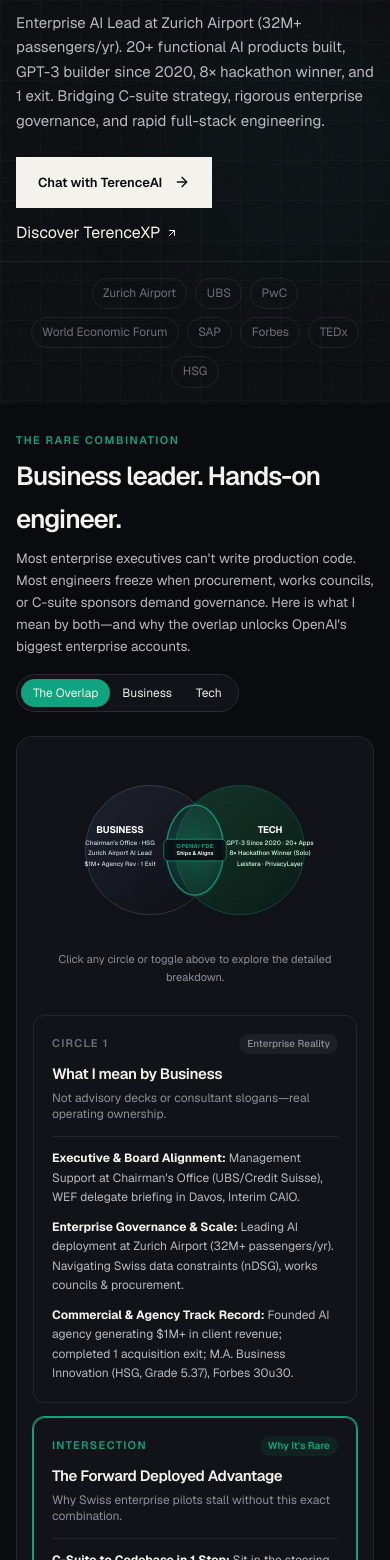
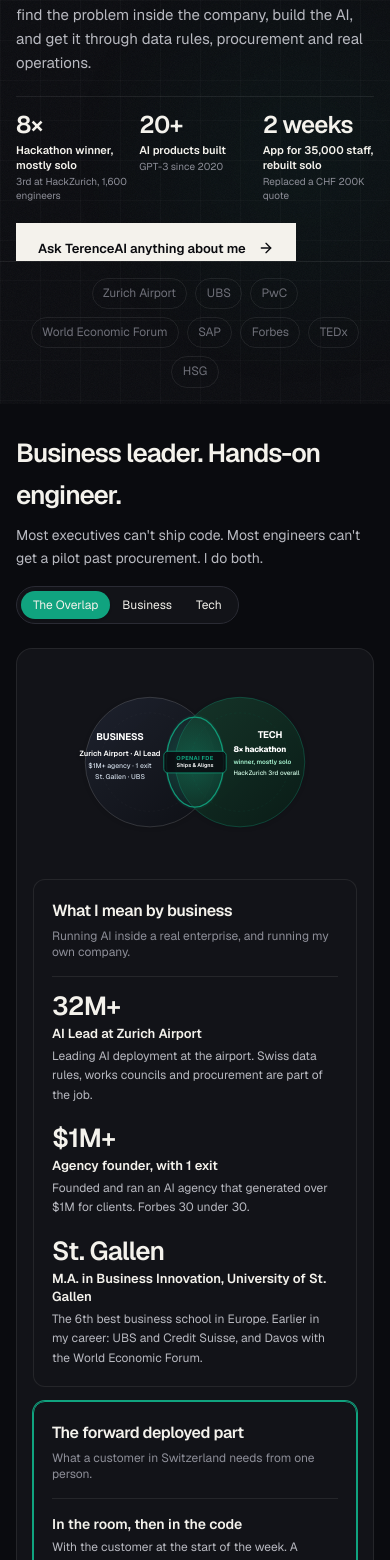
Before and after one commit to terencela/applications, a Next.js app: page /openai in a window 390 px wide. Shown: the part 440-2000 px from the top of the page. Built offline with nearby package versions, Linux system fonts and the light colour scheme.

Commit message:
fix(openai): remove inflated UBS and grade claims, put 8x solo hackathon wins on first screen

```diff
--- a/app/components/openai/OpenAIApplicationPage.tsx
+++ b/app/components/openai/OpenAIApplicationPage.tsx
@@ -34,7 +34,7 @@
         <input
           type="text"
           name="terenceai-ask"
-          placeholder="Ask TerenceAI anything"
+          placeholder="Ask TerenceAI: why should OpenAI hire me?"
           autoComplete="off"
           onInput={(event) => {
             if (event.currentTarget.value.trim().length > 0) handleAsk();
@@ -42,6 +42,25 @@
           className="dossier-terenceai-ask__input"
         />
       </label>
+      <div className="mt-3 flex flex-wrap items-center gap-x-5 gap-y-2 px-1">
+        <span className="text-xs text-[var(--dossier-muted)]">Try:</span>
+        {[
+          "Why Forward Deployed Zurich?",
+          "What did you ship at the airport?",
+          "How did you win 8 hackathons solo?",
+        ].map((question) => (
+          <a
+            key={question}
+            href={TERENCE_AI_URL}
+            target="_blank"
+            rel="noopener noreferrer"
+            className="inline-flex items-center gap-1 text-xs font-medium text-[var(--dossier-ink)] underline decoration-[var(--dossier-line-strong)] underline-offset-4 transition-colors hover:decoration-[#10a37f]"
+          >
+            {question}
+            <ArrowUpRight className="h-3 w-3" />
+          </a>
+        ))}
+      </div>
     </div>
   );
 }
@@ -219,46 +238,52 @@
 
 const businessPillars = [
   {
-    title: "Executive & Board Alignment",
-    detail: "Management Support at Chairman's Office (UBS/Credit Suisse), WEF delegate briefing in Davos, Interim CAIO.",
+    stat: "32M+",
+    title: "AI Lead at Zurich Airport",
+    detail: "Leading AI deployment at the airport. Swiss data rules, works councils and procurement are part of the job.",
   },
   {
-    title: "Enterprise Governance & Scale",
-    detail: "Leading AI deployment at Zurich Airport (32M+ passengers/yr). Navigating Swiss data constraints (nDSG), works councils & procurement.",
+    stat: "$1M+",
+    title: "Agency founder, with 1 exit",
+    detail: "Founded and ran an AI agency that generated over $1M for clients. Forbes 30 under 30.",
   },
   {
-    title: "Commercial & Agency Track Record",
-    detail: "Founded AI agency generating $1M+ in client revenue; completed 1 acquisition exit; M.A. Business Innovation (HSG, Grade 5.37), Forbes 30u30.",
+    stat: "St. Gallen",
+    title: "M.A. in Business Innovation, University of St. Gallen",
+    detail: "The 6th best business school in Europe. Earlier in my career: UBS and Credit Suisse, and Davos with the World Economic Forum.",
   },
 ];
 
 const techPillars = [
   {
-    title: "Production Agent Harnesses & Architectures",
-    detail: "Built custom agent loops, hybrid vector + BM25 RAG, and eval harnesses across 20+ applications (Leistera, PrivacyLayer, Rehearse). Building with GPT-3 since 2020.",
+    stat: "8×",
+    title: "Hackathon winner, mostly solo",
+    detail: "Including 3rd overall at HackZurich against 1,600 engineers. I work out how it is judged, then ship a working product in 48 hours.",
   },
   {
-    title: "Competitive Rigor & Hackathon Wins (Multiple Solo)",
-    detail: "8× Hackathon Winner, including 3rd prize overall at HackZurich (1,600 engineers). Repeatedly won solo by reverse-engineering judging rubrics and shipping full-stack working prototypes under 48 hours.",
+    stat: "20+",
+    title: "AI products built. GPT-3 since 2020.",
+    detail: "Agent loops, hybrid RAG and evals, running in Leistera, PrivacyLayer and Rehearse.",
   },
   {
-    title: "Full-Stack Velocity & Voice AI",
-    detail: "Rebuilt 35K-employee app (ZRH Insider) solo in 2 weeks (saving CHF 200K quote). Production low-latency streaming voice AI (Airport dispatch & Treasure).",
+    stat: "2 weeks",
+    title: "Rebuilt the app for 35,000 staff, solo",
+    detail: "ZRH Insider. It replaced a CHF 200K external quote. Plus voice AI in live airport operations.",
   },
 ];
 
 const intersectionPowers = [
   {
-    title: "C-Suite to Codebase in 1 Step",
-    desc: "Sit in the steering committee meeting on Monday, architect and ship the production pilot by Friday.",
+    title: "In the room, then in the code",
+    desc: "With the customer at the start of the week. A working pilot by the end of it.",
   },
   {
-    title: "Tenders That Actually Go Live",
-    desc: "Unblock enterprise legal, security, and procurement instead of watching frontier models stall in review.",
+    title: "Gets past legal, security and procurement",
+    desc: "That is where most enterprise pilots die. I handle it instead of handing it off.",
   },
   {
-    title: "Native Swiss/DACH Authority",
-    desc: "Native in German, Swiss German, English & Cantonese. Local cultural fluency with global technical standards.",
+    title: "Zurich, in four languages",
+    desc: "German, Swiss German, English and Cantonese. Local with customers, technical with engineers.",
   },
 ];
 
@@ -270,14 +295,11 @@
       <div className="mx-auto max-w-[1200px] px-4 md:px-8">
         <div className="flex flex-col items-start justify-between gap-4 md:flex-row md:items-end">
           <div>
-            <p className="text-[11px] font-semibold uppercase tracking-[0.14em] text-[#10a37f]">
-              The Rare Combination
-            </p>
-            <h2 className="mt-1.5 text-[clamp(26px,3.4vw,38px)] font-semibold tracking-[-0.04em] text-[var(--dossier-ink)]">
+            <h2 className="text-[clamp(26px,3.4vw,38px)] font-semibold tracking-[-0.04em] text-[var(--dossier-ink)]">
               Business leader. Hands-on engineer.
             </h2>
-            <p className="mt-2 max-w-[62ch] text-[13.5px] leading-relaxed text-[var(--dossier-body)] md:text-[14.5px]">
-              Most enterprise executives can&apos;t write production code. Most engineers freeze when procurement, works councils, or C-suite sponsors demand governance. Here is what I mean by both—and why the overlap unlocks OpenAI&apos;s biggest enterprise accounts.
+            <p className="mt-2 max-w-[52ch] text-[14px] leading-relaxed text-[var(--dossier-body)] md:text-[15px]">
+              Most executives can&apos;t ship code. Most engineers can&apos;t get a pilot past procurement. I do both.
             </p>
           </div>
 
@@ -455,7 +477,7 @@
                 <g className="pointer-events-none select-none">
                   <text
                     x="145"
-                    y="112"
+                    y="104"
                     textAnchor="middle"
                     fill="#ffffff"
                     fontSize="16"
@@ -466,33 +488,33 @@
                   </text>
                   <text
                     x="145"
-                    y="132"
+                    y="130"
                     textAnchor="middle"
-                    fill="#cbd5e1"
-                    fontSize="10.5"
-                    fontWeight="500"
+                    fill="#ffffff"
+                    fontSize="12.5"
+                    fontWeight="600"
                   >
-                    Chairman&apos;s Office · HSG
+                    Zurich Airport · AI Lead
                   </text>
                   <text
                     x="145"
-                    y="149"
+                    y="150"
                     textAnchor="middle"
                     fill="#cbd5e1"
-                    fontSize="10.5"
+                    fontSize="11.5"
                     fontWeight="500"
                   >
-                    Zurich Airport AI Lead
+                    $1M+ agency · 1 exit
                   </text>
                   <text
                     x="145"
-                    y="166"
+                    y="169"
                     textAnchor="middle"
                     fill="#cbd5e1"
-                    fontSize="10.5"
+                    fontSize="11.5"
                     fontWeight="500"
                   >
-                    $1M+ Agency Rev · 1 Exit
+                    St. Gallen · UBS
                   </text>
                 </g>
 
@@ -500,7 +522,7 @@
                 <g className="pointer-events-none select-none">
                   <text
                     x="395"
-                    y="112"
+                    y="100"
                     textAnchor="middle"
                     fill="#ffffff"
                     fontSize="16"
@@ -510,34 +532,32 @@
                     TECH
                   </text>
                   <text
-                    x="395"
-                    y="132"
-                    textAnchor="middle"
+                    x="334"
+                    y="124"
+                    fill="#ffffff"
+                    fontSize="13.5"
+                    fontWeight="800"
+                    letterSpacing="-0.02em"
+                  >
+                    8× hackathon
+                  </text>
+                  <text
+                    x="334"
+                    y="143"
+                    fill="#a7f3d0"
+                    fontSize="10.5"
+                    fontWeight="600"
+                  >
+                    winner, mostly solo
+                  </text>
+                  <text
+                    x="334"
+                    y="162"
                     fill="#d1fae5"
                     fontSize="10.5"
                     fontWeight="500"
                   >
-                    GPT-3 Since 2020 · 20+ Apps
-                  </text>
-                  <text
-                    x="395"
-                    y="149"
-                    textAnchor="middle"
-                    fill="#d1fae5"
-                    fontSize="10.5"
-                    fontWeight="500"
-                  >
-                    8× Hackathon Winner (Solo)
-                  </text>
-                  <text
-                    x="395"
-                    y="166"
-                    textAnchor="middle"
-                    fill="#d1fae5"
-                    fontSize="10.5"
-                    fontWeight="500"
-                  >
-                    Leistera · PrivacyLayer
+                    HackZurich 3rd overall
                   </text>
                 </g>
 
@@ -578,10 +598,6 @@
                 </g>
               </svg>
             </div>
-
-            <p className="mt-3 text-center text-[11px] text-[var(--dossier-muted)]">
-              Click any circle or toggle above to explore the detailed breakdown.
-            </p>
           </div>
 
           {/* Cards Breakdown beneath the Circles */}
@@ -595,27 +611,27 @@
                   : "border-[var(--dossier-line)] bg-[var(--dossier-panel)] hover:border-[var(--dossier-line-strong)]"
               }`}
             >
-              <div className="flex items-center justify-between">
-                <span className="text-[11px] font-semibold uppercase tracking-[0.12em] text-[var(--dossier-subtle)]">
-                  Circle 1
-                </span>
-                <span className="rounded-full bg-white/5 px-2 py-0.5 text-[10px] font-medium text-[var(--dossier-muted)]">
-                  Enterprise Reality
-                </span>
-              </div>
-              <h3 className="mt-2 text-[15px] font-semibold tracking-tight text-[var(--dossier-ink)]">
-                What I mean by Business
+              <h3 className="text-[16px] font-semibold tracking-tight text-[var(--dossier-ink)]">
+                What I mean by business
               </h3>
               <p className="mt-1 text-xs text-[var(--dossier-muted)]">
-                Not advisory decks or consultant slogans—real operating ownership.
+                Running AI inside a real enterprise, and running my own company.
               </p>
-              <ul className="mt-3.5 space-y-2.5 border-t border-[var(--dossier-line)] pt-3 text-xs leading-relaxed text-[var(--dossier-body)]">
+              <div className="mt-4 space-y-5 border-t border-[var(--dossier-line)] pt-4">
                 {businessPillars.map((p) => (
-                  <li key={p.title}>
-                    <strong className="text-[var(--dossier-ink)]">{p.title}:</strong> {p.detail}
-                  </li>
+                  <div key={p.title}>
+                    <p className="text-[26px] font-semibold leading-none tracking-[-0.03em] text-[var(--dossier-ink)]">
+                      {p.stat}
+                    </p>
+                    <p className="mt-1.5 text-[13px] font-semibold leading-snug text-[var(--dossier-ink)]">
+                      {p.title}
+                    </p>
+                    <p className="mt-1 text-xs leading-relaxed text-[var(--dossier-body)]">
+                      {p.detail}
+                    </p>
+                  </div>
                 ))}
-              </ul>
+              </div>
             </div>
 
             {/* Overlap Column */}
@@ -627,27 +643,24 @@
                   : "border-[var(--dossier-line)] bg-[var(--dossier-panel)] hover:border-[var(--dossier-line-strong)]"
               }`}
             >
-              <div className="flex items-center justify-between">
-                <span className="text-[11px] font-semibold uppercase tracking-[0.12em] text-[#10a37f]">
-                  Intersection
-                </span>
-                <span className="rounded-full bg-[#10a37f]/10 px-2 py-0.5 text-[10px] font-semibold text-[#10a37f]">
-                  Why It&apos;s Rare
-                </span>
-              </div>
-              <h3 className="mt-2 text-[15px] font-semibold tracking-tight text-[var(--dossier-ink)]">
-                The Forward Deployed Advantage
+              <h3 className="text-[16px] font-semibold tracking-tight text-[var(--dossier-ink)]">
+                The forward deployed part
               </h3>
               <p className="mt-1 text-xs text-[var(--dossier-muted)]">
-                Why Swiss enterprise pilots stall without this exact combination.
+                What a customer in Switzerland needs from one person.
               </p>
-              <ul className="mt-3.5 space-y-2.5 border-t border-[var(--dossier-line)] pt-3 text-xs leading-relaxed text-[var(--dossier-body)]">
+              <div className="mt-4 space-y-4 border-t border-[var(--dossier-line)] pt-4">
                 {intersectionPowers.map((p) => (
-                  <li key={p.title}>
-                    <strong className="text-[var(--dossier-ink)]">{p.title}:</strong> {p.desc}
-                  </li>
+                  <div key={p.title}>
+                    <p className="text-[14px] font-semibold leading-snug text-[var(--dossier-ink)]">
+                      {p.title}
+                    </p>
+                    <p className="mt-1 text-xs leading-relaxed text-[var(--dossier-body)]">
+                      {p.desc}
+                    </p>
+                  </div>
                 ))}
-              </ul>
+              </div>
             </div>
 
             {/* Tech Column */}
@@ -659,27 +672,27 @@
                   : "border-[var(--dossier-line)] bg-[var(--dossier-panel)] hover:border-[var(--dossier-line-strong)]"
               }`}
             >
-              <div className="flex items-center justify-between">
-                <span className="text-[11px] font-semibold uppercase tracking-[0.12em] text-[var(--dossier-subtle)]">
-                  Circle 2
-                </span>
-                <span className="rounded-full bg-white/5 px-2 py-0.5 text-[10px] font-medium text-[var(--dossier-muted)]">
-                  Production Depth
-                </span>
-              </div>
-              <h3 className="mt-2 text-[15px] font-semibold tracking-tight text-[var(--dossier-ink)]">
-                What I mean by Tech
+              <h3 className="text-[16px] font-semibold tracking-tight text-[var(--dossier-ink)]">
+                What I mean by tech
               </h3>
               <p className="mt-1 text-xs text-[var(--dossier-muted)]">
-                Not ChatGPT prompt wrappers—hard engineering that runs reliably.
+                Code that runs in production, built fast.
               </p>
-              <ul className="mt-3.5 space-y-2.5 border-t border-[var(--dossier-line)] pt-3 text-xs leading-relaxed text-[var(--dossier-body)]">
+              <div className="mt-4 space-y-5 border-t border-[var(--dossier-line)] pt-4">
                 {techPillars.map((p) => (
-                  <li key={p.title}>
-                    <strong className="text-[var(--dossier-ink)]">{p.title}:</strong> {p.detail}
-                  </li>
+                  <div key={p.title}>
+                    <p className="text-[26px] font-semibold leading-none tracking-[-0.03em] text-[#10a37f]">
+                      {p.stat}
+                    </p>
+                    <p className="mt-1.5 text-[13px] font-semibold leading-snug text-[var(--dossier-ink)]">
+                      {p.title}
+                    </p>
+                    <p className="mt-1 text-xs leading-relaxed text-[var(--dossier-body)]">
+                      {p.detail}
+                    </p>
+                  </div>
                 ))}
-              </ul>
+              </div>
             </div>
           </div>
         </div>
@@ -706,8 +719,8 @@
 
         <section className="dossier-openai-hero relative z-[2] flex min-h-[calc(100dvh-57px)] flex-col md:min-h-[calc(100dvh-57px)]">
           <div className="dossier-openai-hero__main mx-auto flex w-full max-w-[1200px] flex-1 flex-col justify-start px-4 py-5 md:justify-center md:px-8 md:py-14 lg:py-16">
-            <div className="flex flex-col gap-6 md:grid md:grid-cols-[minmax(0,1fr)_minmax(200px,260px)] md:items-center md:gap-x-14 md:gap-y-0 lg:gap-x-20">
-              <aside className="dossier-openai-hero__photo w-full max-w-[min(11.5rem,42vw)] shrink-0 md:col-start-2 md:row-start-1 md:mx-0 md:max-w-[220px] lg:max-w-[260px]">
+            <div className="flex flex-col gap-4 md:grid md:grid-cols-[minmax(0,1fr)_minmax(200px,260px)] md:items-center md:gap-x-14 md:gap-y-0 lg:gap-x-20">
+              <aside className="dossier-openai-hero__photo w-full max-w-[min(9rem,38vw)] shrink-0 md:col-start-2 md:row-start-1 md:mx-0 md:max-w-[220px] lg:max-w-[260px]">
                 <div className="dossier-profile-frame aspect-[4/5] w-full">
                   <Image
                     src="/images/terence-la-profile.png"
@@ -728,17 +741,34 @@
                 <h1 className="dossier-hero-title max-w-[18ch]" style={{ fontSize: "clamp(30px, 8.2vw, 64px)" }}>
                   Forward deployed engineer for enterprise AI.
                 </h1>
-                <p className="mt-5 max-w-[56ch] text-[15px] leading-relaxed text-[var(--dossier-body)] md:mt-10 md:text-[17px] md:leading-[1.65]">
-                  Enterprise AI Lead at Zurich Airport (32M+ passengers/yr). 20+ functional AI products built, GPT-3 builder since 2020, 8× hackathon winner, and 1 exit. Bridging C-suite strategy, rigorous enterprise governance, and rapid full-stack engineering.
+                <p className="mt-5 max-w-[52ch] text-[15px] leading-relaxed text-[var(--dossier-body)] md:mt-8 md:text-[17px] md:leading-[1.6]">
+                  AI Lead at Zurich Airport, 32M+ passengers a year. I find the problem inside the company, build the AI, and get it through data rules, procurement and real operations.
                 </p>
-                <div className="mt-6 flex flex-col items-start gap-3 sm:flex-row sm:flex-wrap sm:items-center sm:gap-4 md:mt-10">
+                <div className="mt-5 grid max-w-[640px] grid-cols-3 gap-3 border-t border-[var(--dossier-line)] pt-4 md:mt-8 md:gap-5 md:pt-5">
+                  <div>
+                    <p className="text-[24px] font-semibold leading-none tracking-[-0.03em] text-[var(--dossier-ink)] md:text-[30px]">8×</p>
+                    <p className="mt-1.5 text-[11px] font-semibold leading-snug text-[var(--dossier-ink)] md:text-[12px]">Hackathon winner, mostly solo</p>
+                    <p className="mt-0.5 text-[10px] leading-snug text-[var(--dossier-muted)] md:text-[11px]">3rd at HackZurich, 1,600 engineers</p>
+                  </div>
+                  <div>
+                    <p className="text-[24px] font-semibold leading-none tracking-[-0.03em] text-[var(--dossier-ink)] md:text-[30px]">20+</p>
+                    <p className="mt-1.5 text-[11px] font-semibold leading-snug text-[var(--dossier-ink)] md:text-[12px]">AI products built</p>
+                    <p className="mt-0.5 text-[10px] leading-snug text-[var(--dossier-muted)] md:text-[11px]">GPT-3 since 2020</p>
+                  </div>
+                  <div>
+                    <p className="text-[24px] font-semibold leading-none tracking-[-0.03em] text-[var(--dossier-ink)] md:text-[30px]">2 weeks</p>
+                    <p className="mt-1.5 text-[11px] font-semibold leading-snug text-[var(--dossier-ink)] md:text-[12px]">App for 35,000 staff, rebuilt solo</p>
+                    <p className="mt-0.5 text-[10px] leading-snug text-[var(--dossier-muted)] md:text-[11px]">Replaced a CHF 200K quote</p>
+                  </div>
+                </div>
+                <div className="mt-5 flex flex-col items-start gap-3 sm:flex-row sm:flex-wrap sm:items-center sm:gap-4 md:mt-8">
                   <a
                     href="https://about.terencela.com"
                     target="_blank"
                     rel="noopener noreferrer"
                     className="dossier-button-primary dossier-cta-accent dossier-pressable inline-flex"
                   >
-                    Chat with TerenceAI
+                    Ask TerenceAI anything about me
                     <ArrowRight className="h-4 w-4" />
                   </a>
                   <a
@@ -751,6 +781,9 @@
                     <ArrowUpRight className="h-3 w-3" />
                   </a>
                 </div>
+                <p className="mt-3 text-xs text-[var(--dossier-muted)]">
+                  TerenceAI answers from my work in seconds. The work itself is below.
+                </p>
               </div>
             </div>
           </div>
@@ -949,17 +982,20 @@
         <section className="dossier-section relative z-[2] pt-4">
           <div className="mx-auto max-w-[1200px] px-4 md:px-8">
             <h2 className="text-[clamp(28px,3.5vw,42px)] font-semibold tracking-[-0.04em] text-[var(--dossier-ink)]">
-              90-second candidate walkthrough
+              Terence in 90 seconds
             </h2>
+            <p className="mt-2 max-w-[56ch] text-sm leading-relaxed text-[var(--dossier-muted)]">
+              No deck. Who I am, what I shipped at Zurich Airport, and why I want Forward Deployed Zurich.
+            </p>
             <div className="mt-4">
               <LoomVideoFrame
                 companyName="OpenAI"
                 roleTitle="Forward Deployed Engineer (Zurich)"
                 loomUrl="https://www.loom.com/share/054ec870f2c448928570797160ccc6b0"
-                videoTitle="Quick Introduction"
-                videoSubtitle="Who I am in 90 seconds."
+                videoTitle="Terence in 90 seconds"
+                videoSubtitle="Who I am, what I shipped, why Zurich."
                 playInModal
-                showCoverPhoto={false}
+                showCoverPhoto
                 accentColor="#10a37f"
                 showChapters={false}
               />
@@ -1007,10 +1043,10 @@
                     From Davos to Zurich. Ready to deploy.
                   </h2>
                   <p className="mt-4 text-[14px] leading-relaxed text-[var(--dossier-body)] md:text-[15px]">
-                    I started building on the OpenAI API with GPT-3 in 2020 while supporting executive communications for high-level delegations at the World Economic Forum in Davos. Speaking directly with Sam Altman about enterprise deployment cemented what I wanted to dedicate the next decade to.
+                    I started building with GPT-3 in 2020. At the World Economic Forum in Davos I spoke with Sam Altman about getting frontier models into real companies. That is what I have done since, inside Swiss enterprise.
                   </p>
                   <p className="mt-3 text-[14px] leading-relaxed text-[var(--dossier-body)] md:text-[15px]">
-                    As OpenAI expands its Forward Deployed Engineering presence in Zurich, I want to bring that full circle: turning frontier research into production reality across Switzerland&apos;s most critical enterprises.
+                    As OpenAI builds its Forward Deployed team in Zurich, I want to bring that full circle: frontier models in production at Switzerland&apos;s biggest companies.
                   </p>
 
                   <div className="mt-6 rounded-xl border border-[var(--dossier-line)] bg-[var(--dossier-surface)] p-4 md:p-5">
@@ -1036,7 +1072,7 @@
                         rel="noopener noreferrer"
                         className="inline-flex items-center gap-1.5 text-[13px] text-[var(--dossier-muted)] transition-colors duration-200 hover:text-[var(--dossier-ink)]"
                       >
-                        Chat with TerenceAI
+                        Ask TerenceAI anything about me
                         <ArrowUpRight className="h-3 w-3" />
                       </a>
                       <a
```
Also changed, not shown: 1 other file (tests, documents, lock files or other folders).
